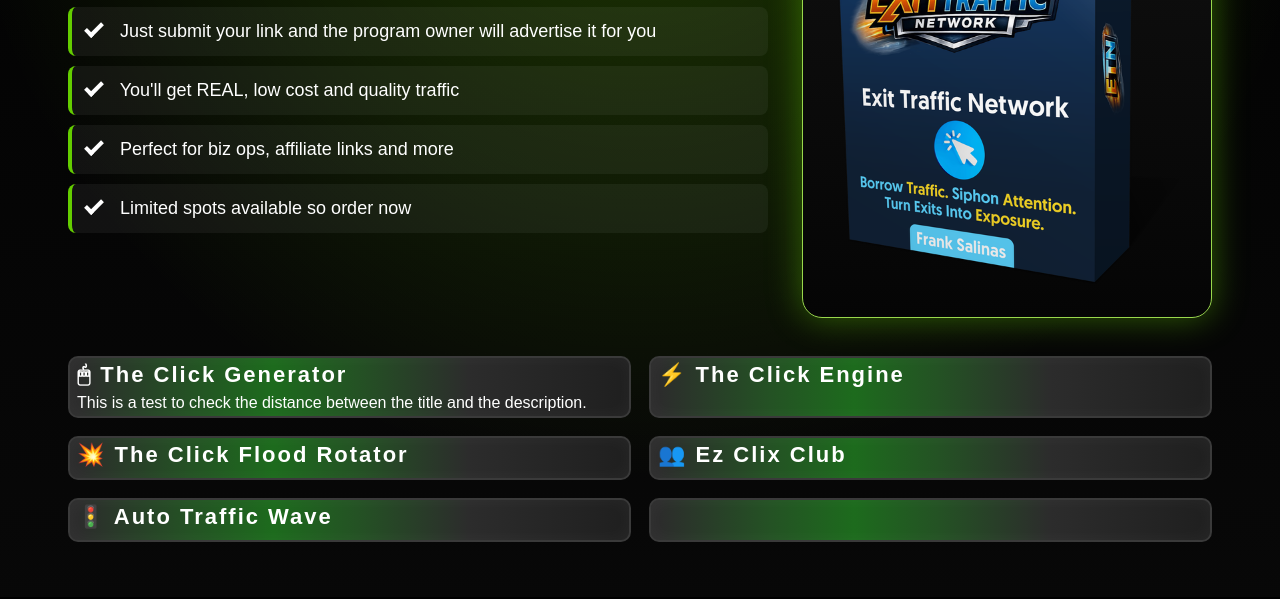
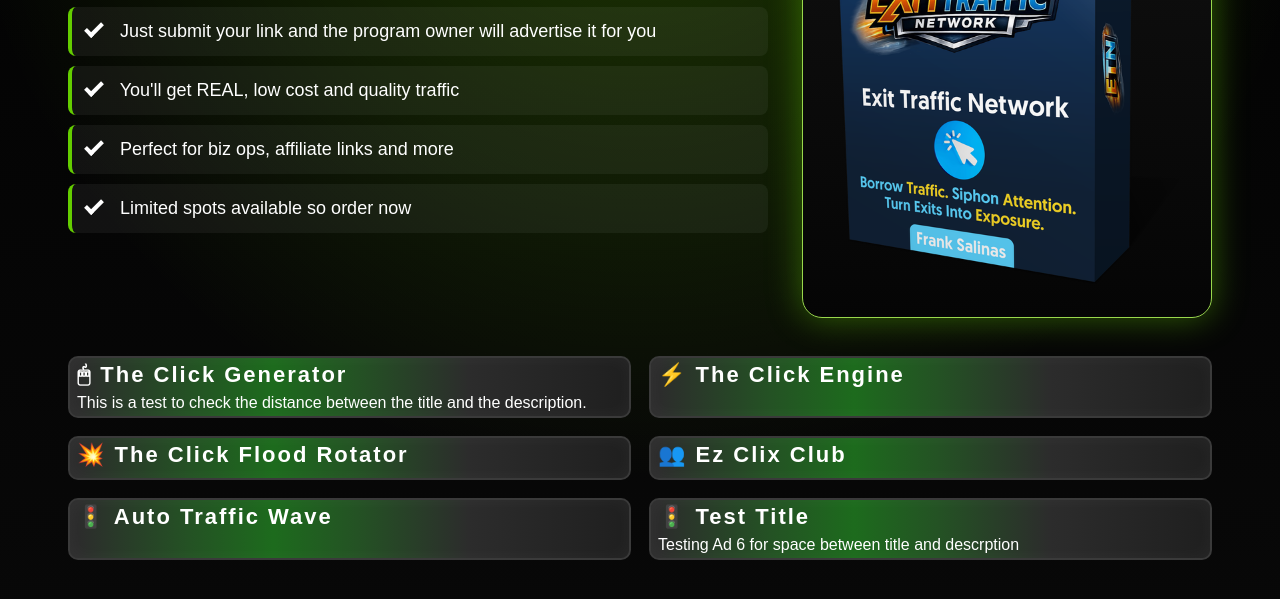
Before and after one commit to anirudhatalmale6-alt/warrior3-landing-page, a plain HTML site: page index.html in a window 1280 px wide. Shown: the part 203-802 px from the top of the page. Drawn offline with Linux system fonts and the light colour scheme.

Commit message:
Re-apply title/description spacing on top of client's own edits (Ad 1 and Ad 6 test content preserved)

```diff
--- a/index.html
+++ b/index.html
@@ -392,6 +392,9 @@ body {
          When you're ready, put a title and link in here the same
          way as the ones above.                                  -->
     <div class="card diamond-line2">
+
+        <h3><a href="https://warriorplus.com/o2/a/ssjh1kd/0" target="_blank" rel="noopener">🚦 Test Title</a></h3>
+        Testing Ad 6 for space between title and descrption
     </div>
 
   </div>
```
